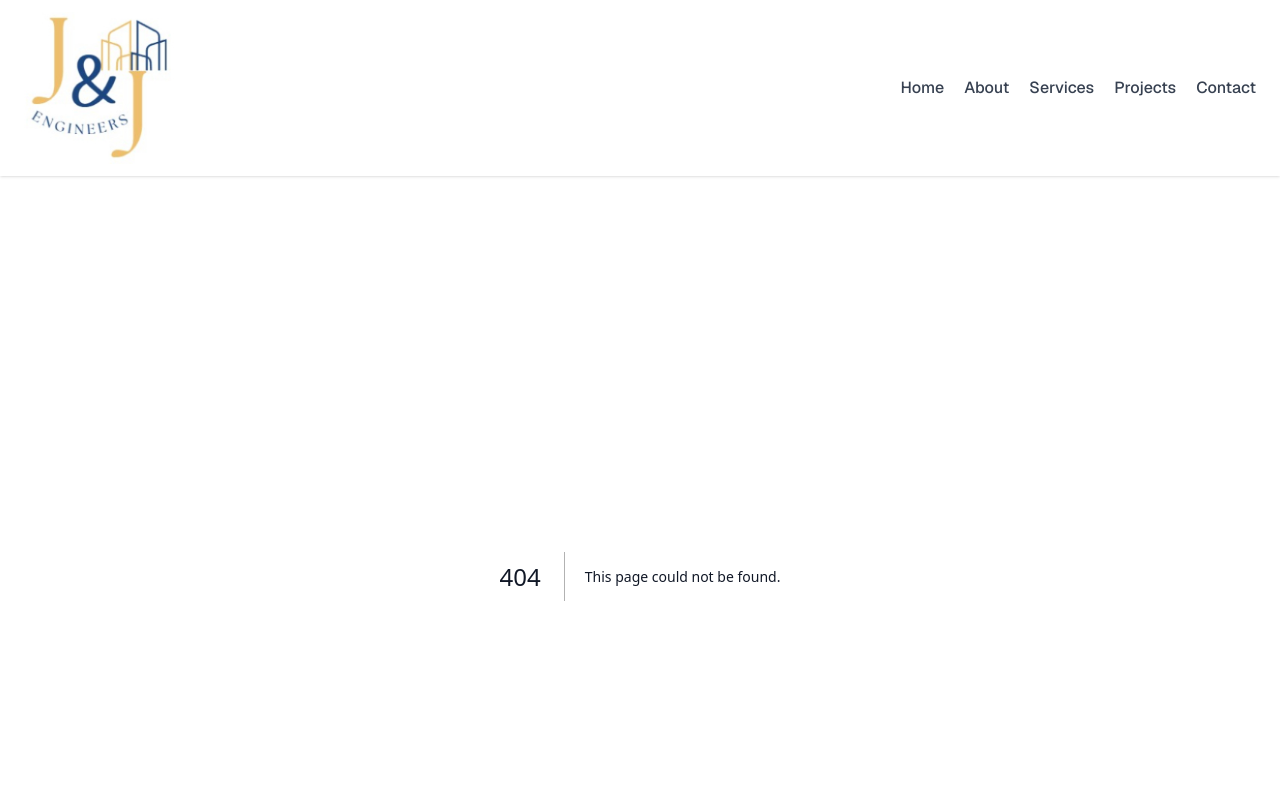
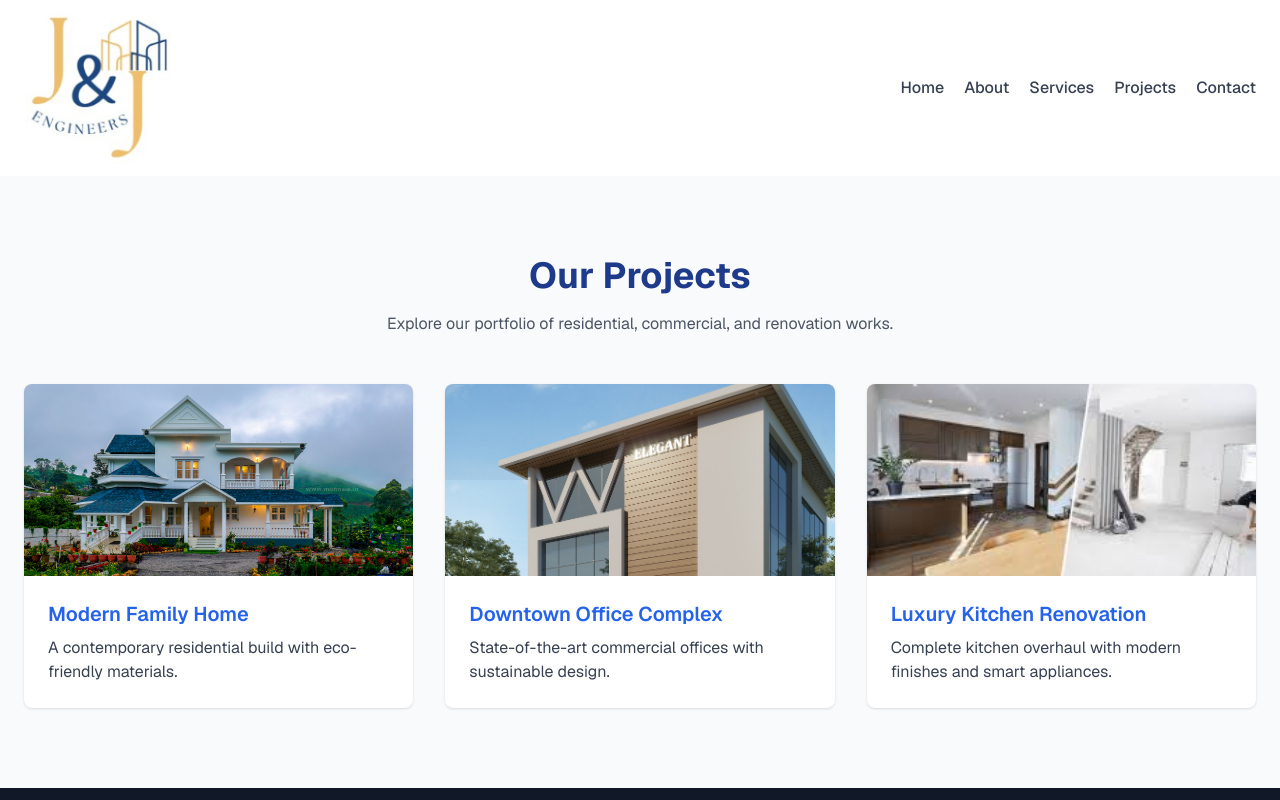
Before and after one commit to AnitMariaJoseph/JJ-Constructions, a Next.js app in the folder client/: page /projects in a window 1280 px wide. Before the commit this address had no page. Shown: the top 800 px of the page. Built offline with nearby package versions, Linux system fonts and the light colour scheme.

Commit message:
Add Projects and contact page layout

```diff
--- /dev/null
+++ b/client/app/contact/page.tsx
@@ -0,0 +1,80 @@
+
+"use client";
+
+import { useState } from "react";
+
+export default function ContactPage() {
+
+  const [formData, setFormData] = useState({ name: "", email: "", message: "" });
+  const [submitted, setSubmitted] = useState(false);
+
+
+  function handleChange(e: React.ChangeEvent<HTMLInputElement | HTMLTextAreaElement>) {
+    setFormData({ ...formData, [e.target.name]: e.target.value });
+  }
+
+  // Handle form submission
+  function handleSubmit(e: React.FormEvent) {
+    e.preventDefault();
+    console.log("Form submitted:", formData); // Replace with actual backend call
+    setSubmitted(true);
+  }
+
+  return (
+    <main className="max-w-2xl mx-auto py-16 px-4">
+      <h1 className="text-3xl font-bold mb-6 text-center text-blue-900">Contact Us</h1>
+
+      {submitted ? (
+        <p className="text-green-600 text-center">Thank you for your message! We'll get back to you soon.</p>
+      ) : (
+        <form onSubmit={handleSubmit} className="space-y-6 bg-white p-6 rounded shadow">
+          <div>
+            <label htmlFor="name" className="block font-medium text-gray-700">Name</label>
+            <input
+              type="text"
+              id="name"
+              name="name"
+              required
+              value={formData.name}
+              onChange={handleChange}
+              className="w-full border border-gray-300 rounded px-4 py-2 mt-1"
+            />
+          </div>
+
+          <div>
+            <label htmlFor="email" className="block font-medium text-gray-700">Email</label>
+            <input
+              type="email"
+              id="email"
+              name="email"
+              required
+              value={formData.email}
+              onChange={handleChange}
+              className="w-full border border-gray-300 rounded px-4 py-2 mt-1"
+            />
+          </div>
+
+          <div>
+            <label htmlFor="message" className="block font-medium text-gray-700">Message</label>
+            <textarea
+              id="message"
+              name="message"
+              required
+              rows={5}
+              value={formData.message}
+              onChange={handleChange}
+              className="w-full border border-gray-300 rounded px-4 py-2 mt-1"
+            />
+          </div>
+
+          <button
+            type="submit"
+            className="bg-blue-600 text-white px-6 py-2 rounded hover:bg-blue-700 transition"
+          >
+            Send Message
+          </button>
+        </form>
+      )}
+    </main>
+  );
+}
--- /dev/null
+++ b/client/app/projects/page.tsx
@@ -0,0 +1,84 @@
+
+"use client";
+
+import { useState } from "react";
+import ProjectModal from "@/components/ProjectModal";
+
+type Project = {
+  id: number;
+  title: string;
+  description: string;
+  fulldescription: string;
+  imageUrl: string;
+};
+
+const projects: Project[] = [
+  {
+    id: 1,
+    title: "Modern Family Home",
+    description: "A contemporary residential build with eco-friendly materials.",
+    fulldescription: "A 3-bedroom home designed with sustainability in mind. Solar panels, rainwater harvesting system, and energy-efficient design.",
+    imageUrl: "/images/residential/residential 1.jpg",
+  },
+  {
+    id: 2,
+    title: "Downtown Office Complex",
+    description: "State-of-the-art commercial offices with sustainable design.",
+    fulldescription: "10-storey building featuring smart lighting, green building certification, and a spacious coworking floor.",
+    imageUrl: "/images/commercial/commercial 1.jpg",
+  },
+  {
+    id: 3,
+    title: "Luxury Kitchen Renovation",
+    description: "Complete kitchen overhaul with modern finishes and smart appliances.",
+    fulldescription: "Premium cabinetry, granite countertops, and energy-saving appliances. Smart lighting and hidden storage solutions.",
+    imageUrl: "/images/renovation/renovation 1.jpg",
+  },
+];
+
+export default function ProjectsPage() {
+  const [selectedProject, setSelectedProject] = useState<Project | null>(null);
+
+  return (
+    <section className="w-full bg-gray-50 py-20">
+      <div className="max-w-7xl mx-auto px-6 text-center">
+        <h2 className="text-4xl font-bold text-blue-900 mb-4">Our Projects</h2>
+        <p className="text-gray-600 max-w-xl mx-auto mb-12">
+          Explore our portfolio of residential, commercial, and renovation works.
+        </p>
+
+        <div className="grid gap-8 md:grid-cols-3">
+          {projects.map((project) => (
+            <div
+              key={project.id}
+              onClick={() => setSelectedProject(project)}
+              className="bg-white rounded-lg shadow hover:shadow-lg transition cursor-pointer"
+            >
+              <img
+                src={project.imageUrl}
+                alt={project.title}
+                className="w-full h-48 object-cover rounded-t-lg"
+              />
+              <div className="p-6 text-left">
+                <h3 className="text-xl font-semibold text-blue-600 mb-2">
+                  {project.title}
+                </h3>
+                <p className="text-gray-700">{project.description}</p>
+              </div>
+            </div>
+          ))}
+        </div>
+      </div>
+
+      {/* Modal */}
+      {selectedProject && (
+        <ProjectModal
+          project={selectedProject}
+          onClose={() => {
+            setTimeout(() => setSelectedProject(null), 150);
+          }}
+        />
+      )}
+    </section>
+  );
+}
```
